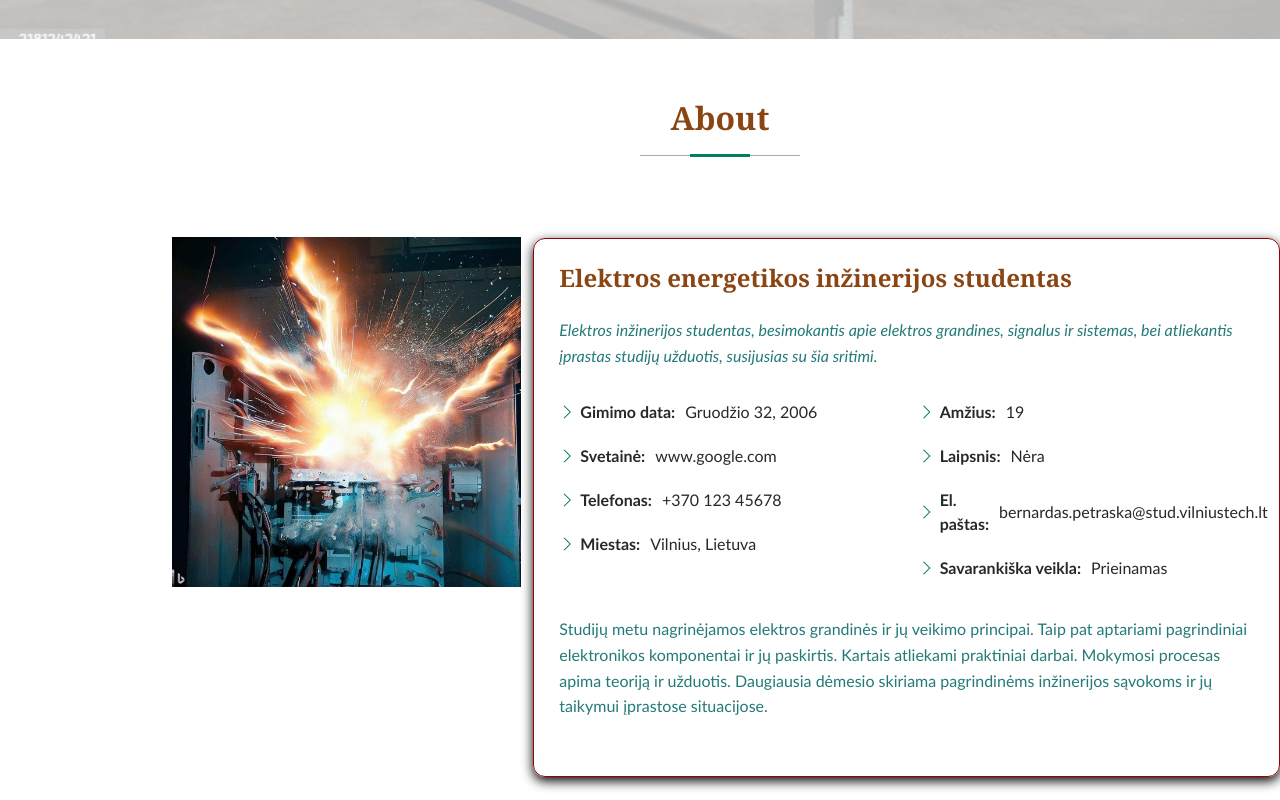
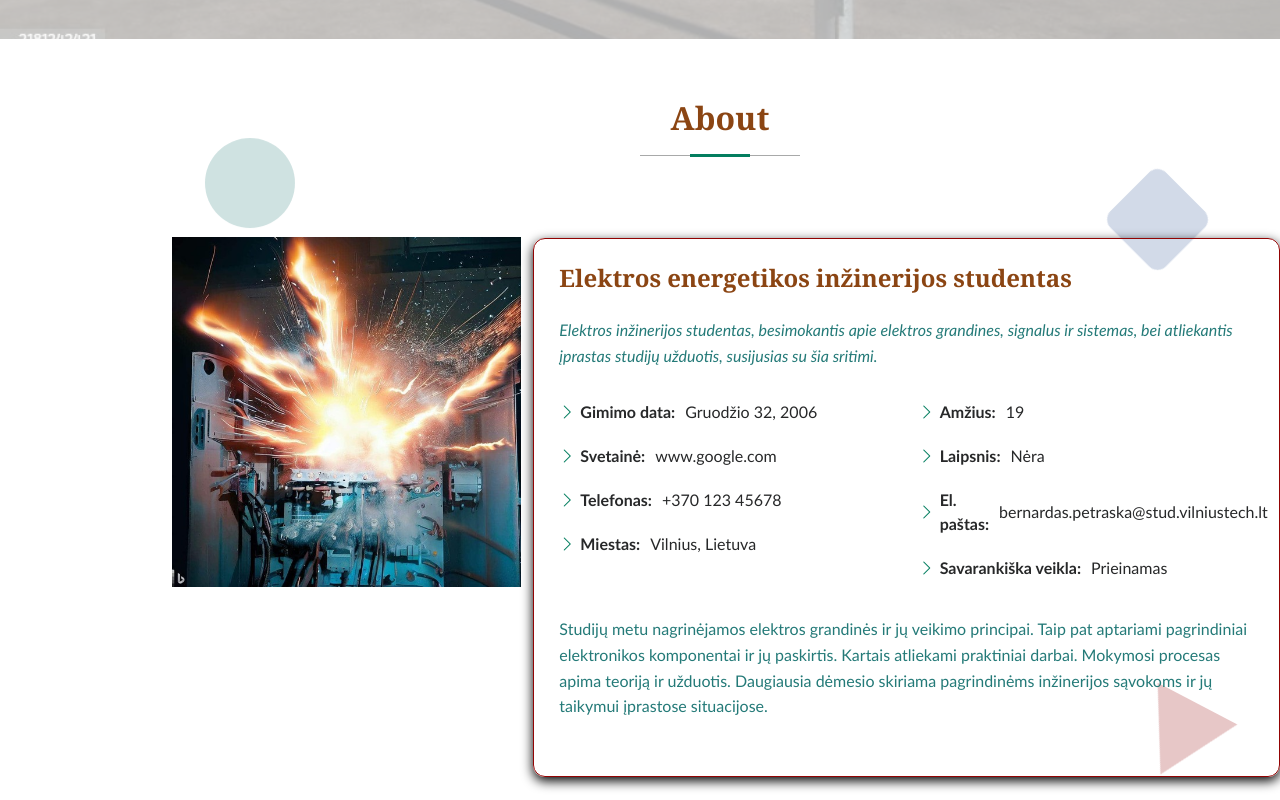
Before and after one commit to TooManyBlocks88/TooManyBlocks88.github.io, a plain HTML site: page index.html in a window 1280 px wide. Shown: the part 761-1561 px from the top of the page. Drawn offline with Linux system fonts and the light colour scheme.

Commit message:
10LD papildoma

```diff
--- a/assets/css/custom.css
+++ b/assets/css/custom.css
@@ -464,3 +464,119 @@ ol li {
         min-height: auto;
     }
 }
+
+/* Papildoma užduotis
+   1. Animuotas gradientinis fonas „Paslaugų“ skiltyje */
+
+#services.section {
+    background: linear-gradient(-45deg, #f5ebe0, #d6e4f0, #d4ecea, #f7e1e1);
+    background-size: 400% 400%;
+    animation: servicesGradientMove 10s ease infinite;
+}
+
+@keyframes servicesGradientMove {
+    0% {
+        background-position: 0% 50%;
+    }
+    50% {
+        background-position: 100% 50%;
+    }
+    100% {
+        background-position: 0% 50%;
+    }
+}
+
+/* 2. Animuotos CSS figūros „Apie“ skiltyje */
+
+#about.section {
+    position: relative;
+}
+
+/* Užtikrinti, kad Apie būtų virš fono figūrų */
+#about .container {
+    position: relative;
+    z-index: 2;
+}
+
+/* Bendras figūrų sluoksnis */
+.about-shapes {
+    position: absolute;
+    inset: 0;
+    z-index: 1;
+    pointer-events: none;
+}
+
+.css-shape {
+    position: absolute;
+    opacity: 0.22;
+}
+
+/* 1. Apskritimas (Floating) */
+.shape-circle {
+    width: 90px;
+    height: 90px;
+    border-radius: 50%;
+    background-color: #247a78;
+    top: 12%;
+    left: 4%;
+    animation: floatShape 7s ease-in-out infinite;
+}
+
+/* 2. Trikampis (Rotating) */
+.shape-triangle {
+    width: 0;
+    height: 0;
+    border-left: 45px solid transparent;
+    border-right: 45px solid transparent;
+    border-bottom: 80px solid #920303;
+    bottom: 10%;
+    right: 5%;
+    animation: rotateShape 12s linear infinite;
+}
+
+/* 3. Rombas (Scaling) */
+.shape-diamond {
+    width: 65px;
+    height: 65px;
+    background-color: #345995;
+    border-radius: 10px;
+    top: 18%;
+    right: 8%;
+    animation: scaleShape 5s ease-in-out infinite;
+}
+
+/* Judėjimo animacija (Floating) */
+@keyframes floatShape {
+    0% {
+        transform: translate(0, 0);
+    }
+    33% {
+        transform: translate(25px, -20px);
+    }
+    66% {
+        transform: translate(-15px, 20px);
+    }
+    100% {
+        transform: translate(0, 0);
+    }
+}
+
+/* Sukimosi animacija (Rotating) */
+@keyframes rotateShape {
+    0% {
+        transform: rotate(0deg);
+    }
+    100% {
+        transform: rotate(360deg);
+    }
+}
+
+/* Didėjimo animacija (Scaling) */
+@keyframes scaleShape {
+    0%, 100% {
+        transform: rotate(45deg) scale(0.85);
+    }
+    50% {
+        transform: rotate(45deg) scale(1.25);
+    }
+}
--- a/index.html
+++ b/index.html
@@ -85,6 +85,13 @@
 
     <!-- About Section -->
     <section id="about" class="about section">
+
+      <!-- Dekoratyvinės animuotos CSS figūros -->
+      <div class="about-shapes" aria-hidden="true">
+        <span class="css-shape shape-circle"></span>
+        <span class="css-shape shape-triangle"></span>
+        <span class="css-shape shape-diamond"></span>
+      </div>
 
       <!-- Section Title -->
       <div class="container section-title" data-aos="fade-up">
```
